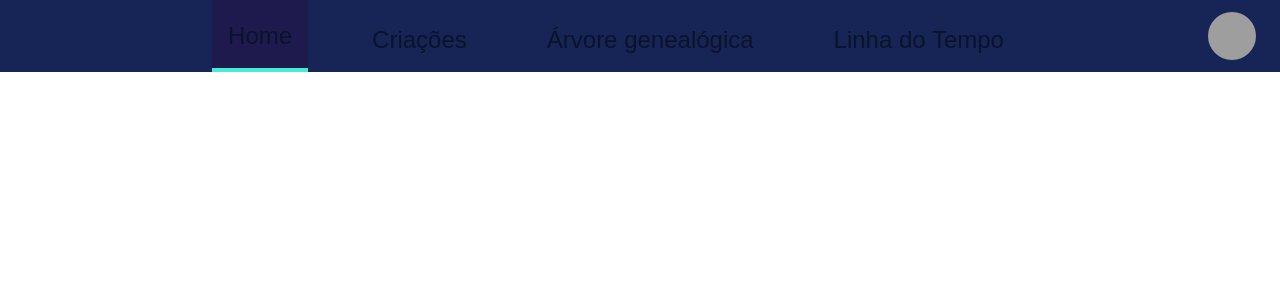
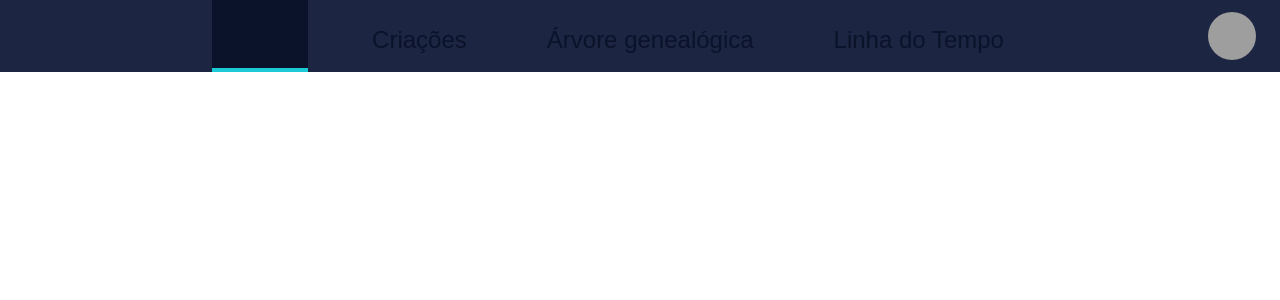
Before and after one commit to giovanna2005lb/StoryGemWeb, a Next.js app: page /home in a window 1280 px wide. Shown: the top 300 px of the page. Built offline with nearby package versions, Linux system fonts and the light colour scheme; grey boxes are pictures that could not be loaded; a web font is replaced by a local one.

Commit message:
Ajuste de cores da barra de navegacao

```diff
--- a/src/components/nav-bar.tsx
+++ b/src/components/nav-bar.tsx
@@ -13,10 +13,10 @@ const links = [
 
 export default function NavBar(props: NavBarProps) {
     const { active } = props;
-    const classActive = "border-b-4 border-teal-300 bg-indigo-950"; // Apenas a borda inferior
+    const classActive = "border-b-4 border-[#1CCAD8] bg-[#0B132B]"; // Apenas a borda inferior
 
     return (
-        <nav className="flex justify-between bg-blue-950 px-6 h-18 items-center">
+        <nav className="flex justify-between bg-[#1C2541] px-6 h-18 items-center">
             <ul className="flex gap-12 text-2xl mx-auto h-full items-center">
                 {links.map(link => (
                 <li key={link.label} className={`h-full flex items-end pb-2 ${active === link.label ? classActive : ""}`}>
```
Also changed, not shown: package.json (+5 -5 lines), 1 other file (tests, documents, lock files or other folders).
